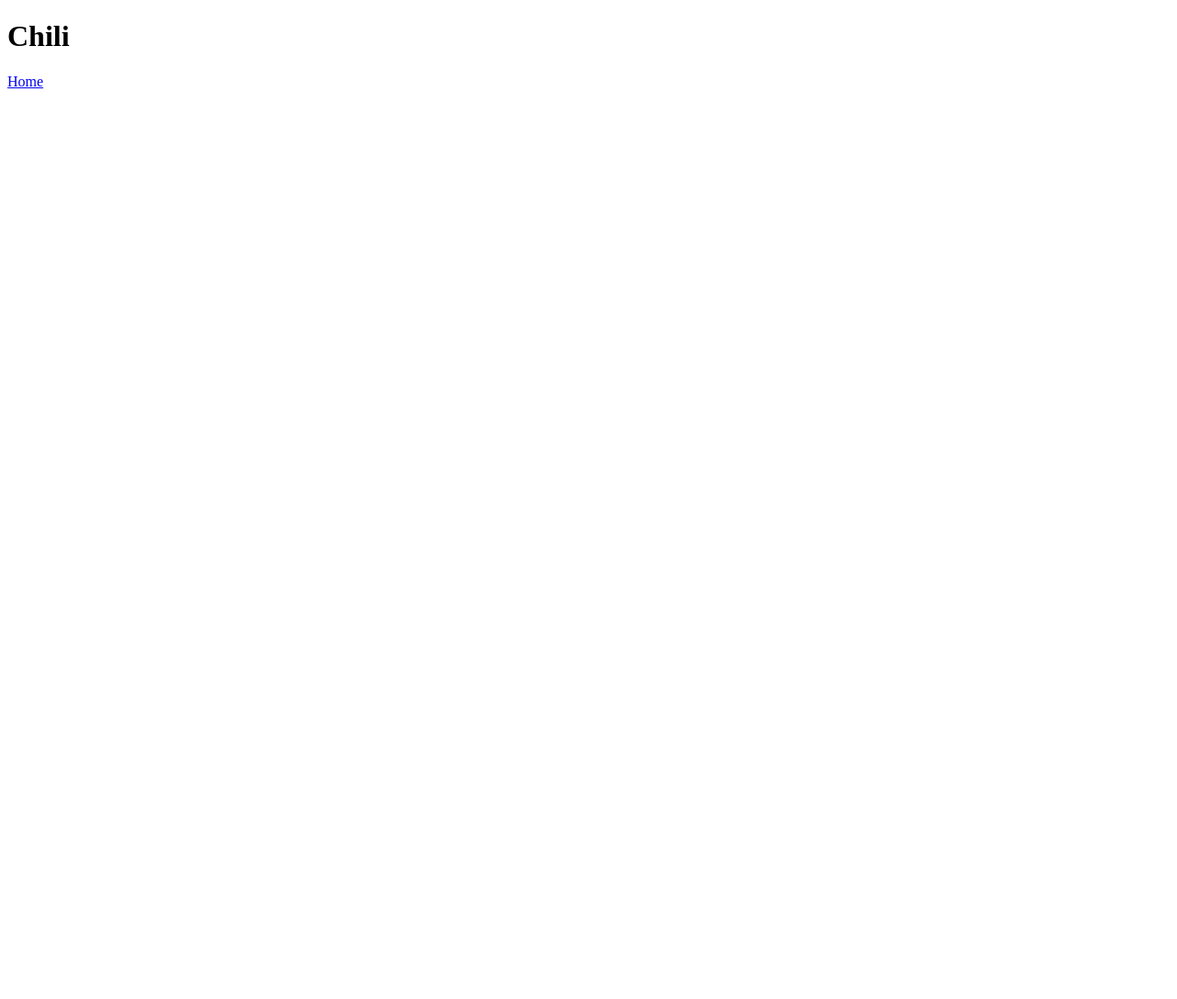
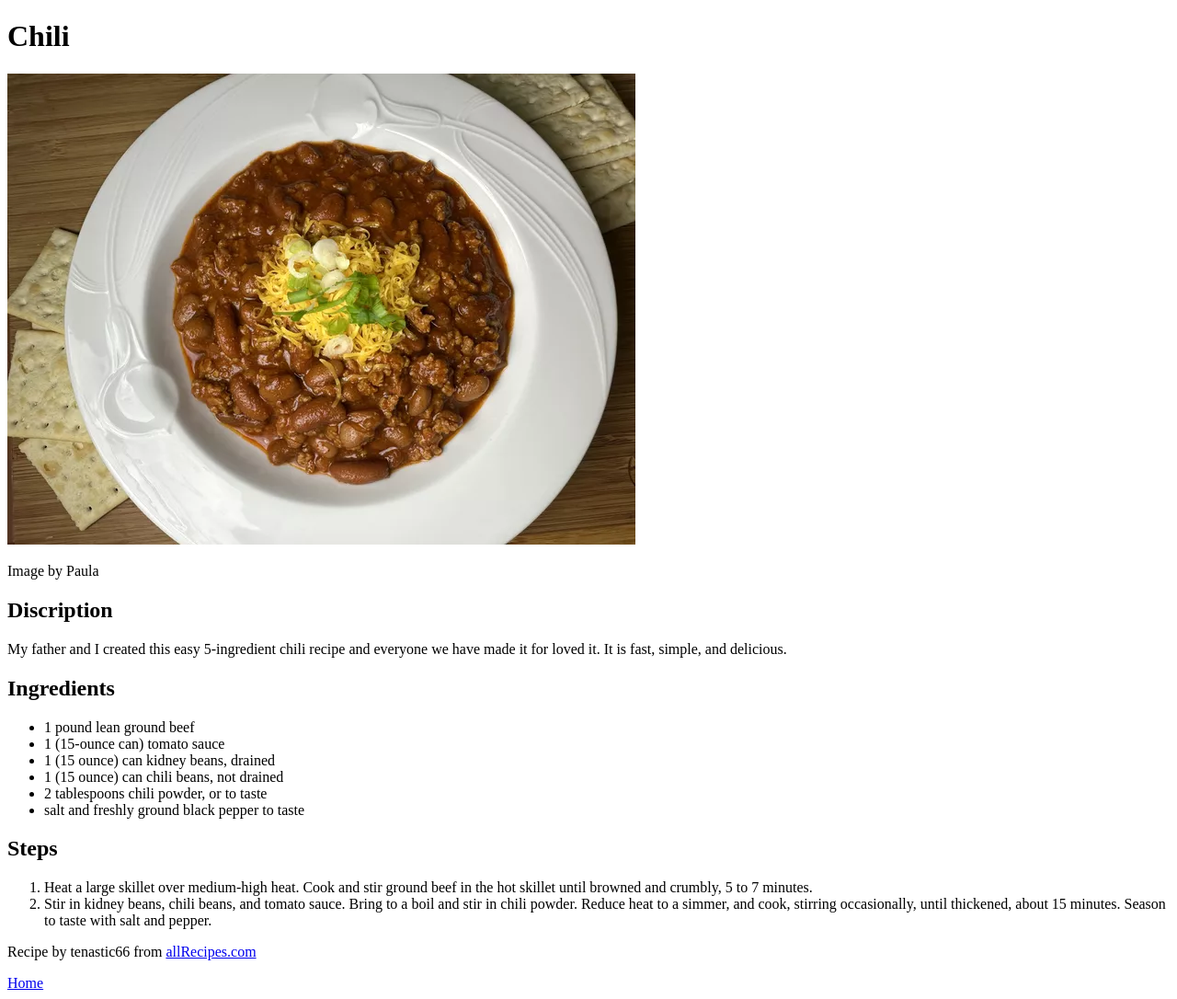
Before and after one commit to redwulfe/odin-recipes, a plain HTML site: page recipes/chili.html in a window 1280 px wide. Shown: the whole page at 92% size. Before the commit the page ends 800 px from the top, so only its background shows below. Drawn offline with Linux system fonts and the light colour scheme.

Commit message:
add the details of the chili recipe, change image dimensions
    Added the image, description, ingredents, and
    steps to the Chili Recipe. In addition added
    the attributions for the photographer and
    creator of the recipe. I also corrected the
    image dimensions on the photo for the Chicken
    and Red Wine Sauce recipe.

```diff
--- a/recipes/chili.html
+++ b/recipes/chili.html
@@ -8,6 +8,38 @@
 <body>
     <h1>Chili</h1>
 
+    <img src="../images/Chili.png" alt="A steaminng bowel of chili"
+        height="512px" width="683px">
+    <p>Image by Paula</p>
+
+    <h2>Discription</h2>
+    <p>My father and I created this easy 5-ingredient chili recipe and
+        everyone we have made it for loved it. It is fast, simple, and
+        delicious.</p>
+
+    <h2>Ingredients</h2>
+    <ul>
+        <li>1 pound lean ground beef</li>
+        <li>1 (15-ounce can) tomato sauce</li>
+        <li>1 (15 ounce) can kidney beans, drained</li>
+        <li>1 (15 ounce) can chili beans, not drained</li>
+        <li>2 tablespoons chili powder, or to taste</li>
+        <li>salt and freshly ground black pepper to taste</li>
+    </ul>
+
+    <h2>Steps</h2>
+    <ol>
+        <li>Heat a large skillet over medium-high heat. Cook and stir
+            ground beef  in the hot skillet until browned and crumbly,
+            5 to 7 minutes.</li>
+        <li>Stir in kidney beans, chili beans, and tomato sauce. Bring
+            to a boil and stir in chili powder. Reduce heat to a simmer,
+            and cook, stirring occasionally, until thickened, about 15
+            minutes. Season to taste with salt and pepper.</li>
+    </ol>
+
+    <p>Recipe by tenastic66 from
+        <a href="allRecipes.com">allRecipes.com</a></p>
     <a href="../index.html">Home</a>
 </body>
 </html>
```
Also changed, not shown: recipes/chicken_and_red_wine_sauce.html (+1 -1 lines), images/Chili.png (added).
